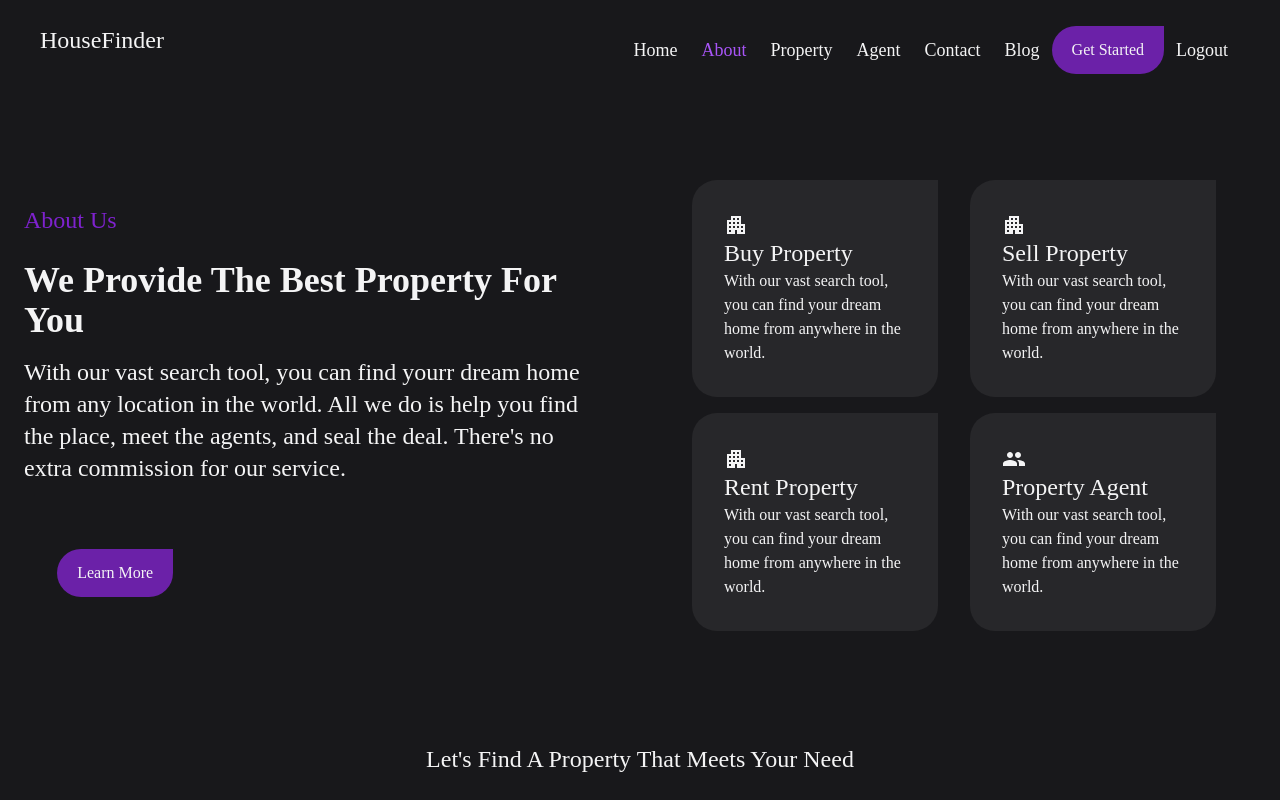
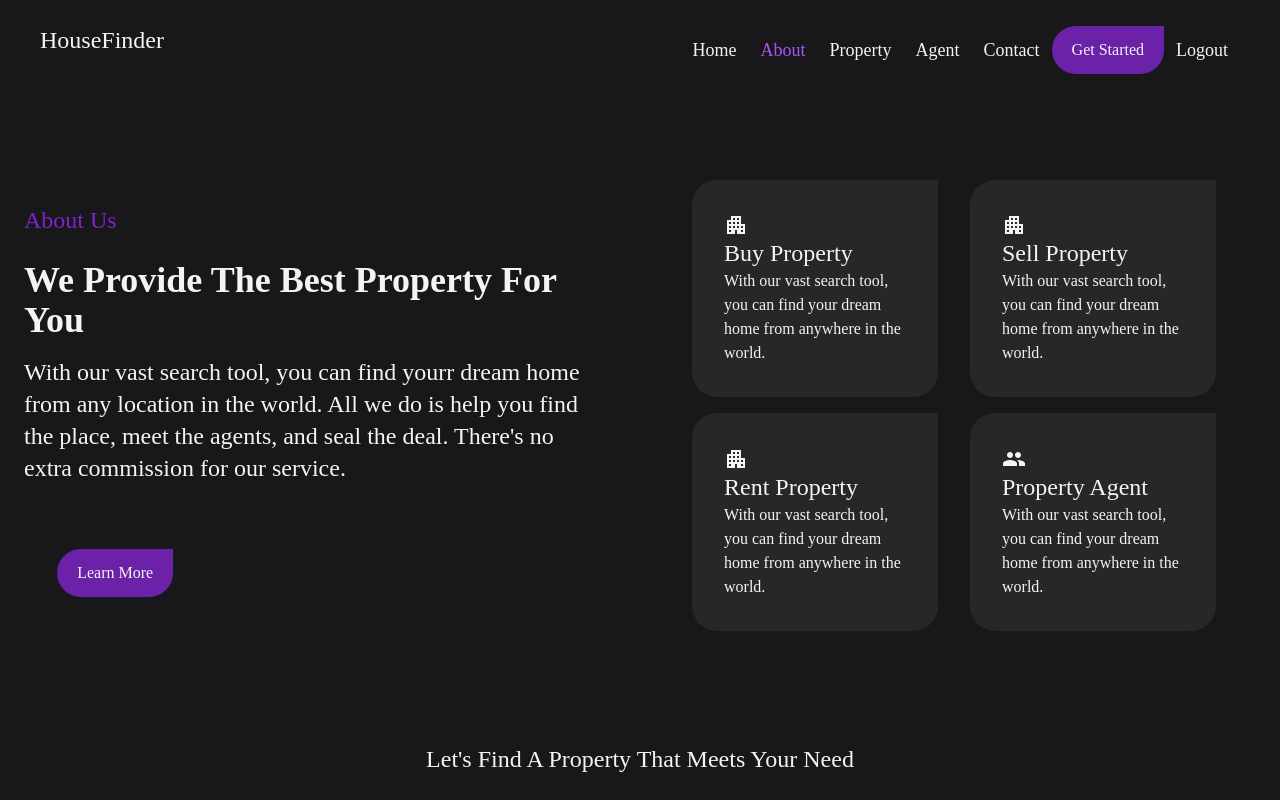
Before and after one commit to mooka007/Webstack-Portfolio-Project, a React (Create React App) app in the folder front/: page /about in a window 1280 px wide. Shown: the top 800 px of the page. Built offline with nearby package versions, Linux system fonts and the light colour scheme.

Commit message:
fixing google map

```diff
--- a/front/package.json
+++ b/front/package.json
@@ -12,7 +12,7 @@
     "@testing-library/react": "^13.3.0",
     "@testing-library/user-event": "^13.5.0",
     "axios": "^0.27.2",
-    "google-map-react": "^2.2.0",
+    "google-map-react": "^2.2.1",
     "react": "^18.2.0",
     "react-dom": "^18.2.0",
     "react-icons": "^4.4.0",
--- a/front/src/components/Contact/GoogleMap.js
+++ b/front/src/components/Contact/GoogleMap.js
@@ -3,8 +3,8 @@ import Map from "./map/Map";
 
 const location = {
   address: "Street 007, La Fouine, Planet Zomroda Morocco :).",
-  lat: 5.45234,
-  lng: 1.10273,
+  lat: 31.7833, // Latitude du Maroc
+      lng: -7.0925 // Longitude du Maroc
 };
 
 function GoogleMap() {
--- a/front/src/components/Contact/map/Map.jsx
+++ b/front/src/components/Contact/map/Map.js
@@ -9,7 +9,13 @@ function Map({ location, zoomLevel }) {
     <h4 className="map-h2">Come Visit Us At Our Office</h4>
 
     <div className="google-map">
-      <GoogleMapReact />
+      <GoogleMapReact
+        bootstrapURLKeys={{ key: 'AIzaSyA3Ccjwgo0E1Bg9HrLWeZxLKzUitQ-uhOM' }}
+        defaultCenter={location}
+        defaultZoom={zoomLevel}
+      >
+
+      </GoogleMapReact>
     </div>
   </div>
   )
--- a/front/src/components/Header/Header.js
+++ b/front/src/components/Header/Header.js
@@ -69,16 +69,7 @@ function Header() {
                     >
                     Contact
                     </NavLink>
-                    <NavLink
-                    to="/blog"
-                    className={({ isActive }) =>
-                        isActive
-                        ? "text-purple-500 block p-3 text-lg navlink"
-                        : "block p-3 text-lg navlink"
-                    }
-                    >
-                    Blog
-                    </NavLink>
+
 
                     <button className="">
                     {/* {!auth.user ? ( */}
@@ -165,16 +156,7 @@ function Header() {
                     >
                     Contact
                     </NavLink>
-                    <NavLink
-                    to="/blog"
-                    className={({ isActive }) =>
-                        isActive
-                        ? "text-purple-500 block p-3 text-lg navlink"
-                        : "block p-3 text-lg navlink"
-                    }
-                    >
-                    Blog
-                    </NavLink>
+
 
                     <button className="block m-4 ">
                     <NavLink className="" to="/UserForm">
```
Also changed, not shown: 1 other file (tests, documents, lock files or other folders).
